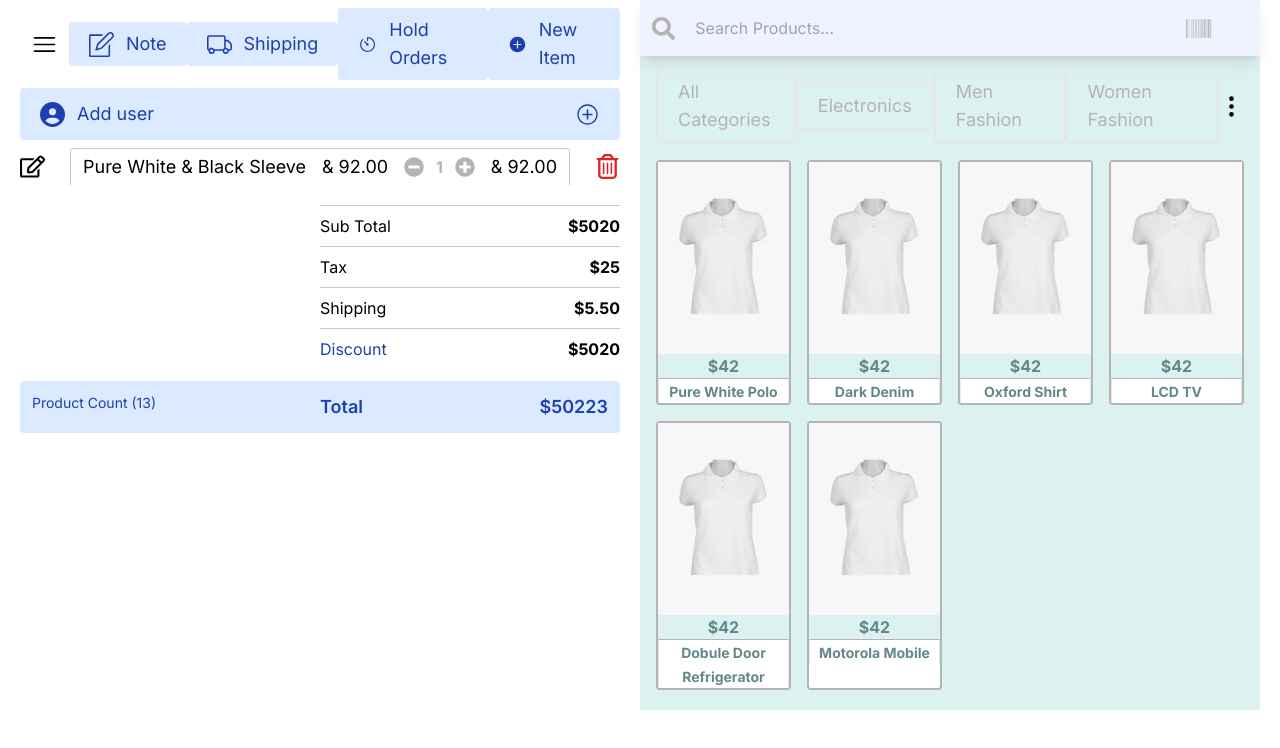
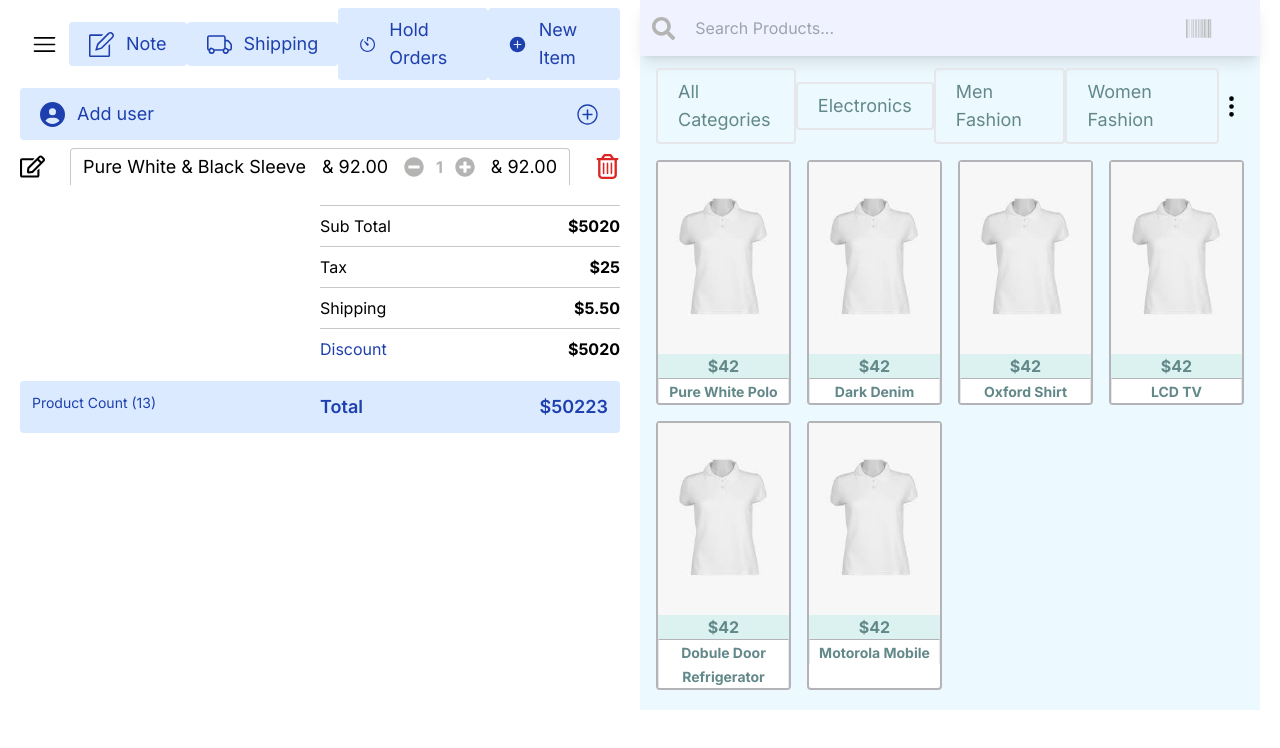
Before and after one commit to mitul88/next-pos-app, a Next.js app: page /pos in a window 1280 px wide. Shown: the top 748 px of the page. Built offline with nearby package versions, Linux system fonts and the light colour scheme.

Commit message:
design fix

```diff
--- a/src/components/pos/LinkButton.jsx
+++ b/src/components/pos/LinkButton.jsx
@@ -3,7 +3,7 @@ import React from 'react'
 
 const LinkButton = ({icon, text, link, solid, color}) => {
   return (
-    <Link href={link && link || "/"} className={`py-2 px-2 md:px-5 flex items-center justify-between w-fit text-bold text-md lg:text-lg rounded ${solid && `bg-[${solid}]` || "bg-blue-100"} ${color ? "text-["+color+"] border-2 border-["+color+"]": "text-blue-800"} `}>
+    <Link href={link && link || "/"} className={`py-2 px-2 md:px-5 flex items-center justify-between w-fit text-bold text-md lg:text-lg rounded ${solid && `bg-[${solid}]` || "bg-blue-100"} ${color ? `text-[${color}] border-2 border-[${color}]`: "text-blue-800"} `}>
         {icon && icon}
         <span className={`${icon && "ml-2 lg:ml-3"}`}>{text && text || "Link button"}</span>
     </Link>
--- a/src/components/pos/ProductSection.jsx
+++ b/src/components/pos/ProductSection.jsx
@@ -8,13 +8,13 @@ import { products } from '../../../mock/products';
 
 const ProductSection = () => {
   return (
-    <div className='pb-1 bg-[#DCF2F1]'>
+    <div className='pb-1 bg-[#ECF9FF]'>
         <SearchProducts />
         <div className='mt-3 px-4 flex items-center justify-between'>
-          <LinkButton text="All Categories" color="#B4B4B3" solid="white"/>
-          <LinkButton text="Electronics" color="#B4B4B3" solid="white"/>
-          <LinkButton text="Men Fashion" color="#B4B4B3" solid="white"/>
-          <LinkButton text="Women Fashion" color="#B4B4B3" solid="white"/>
+          <LinkButton text="All Categories" color="#638889" solid="white"/>
+          <LinkButton text="Electronics" color="#638889" solid="white"/>
+          <LinkButton text="Men Fashion" color="#638889" solid="white"/>
+          <LinkButton text="Women Fashion" color="#638889" solid="white"/>
           <button>
             <BsThreeDotsVertical size={25}/>
           </button>
```
